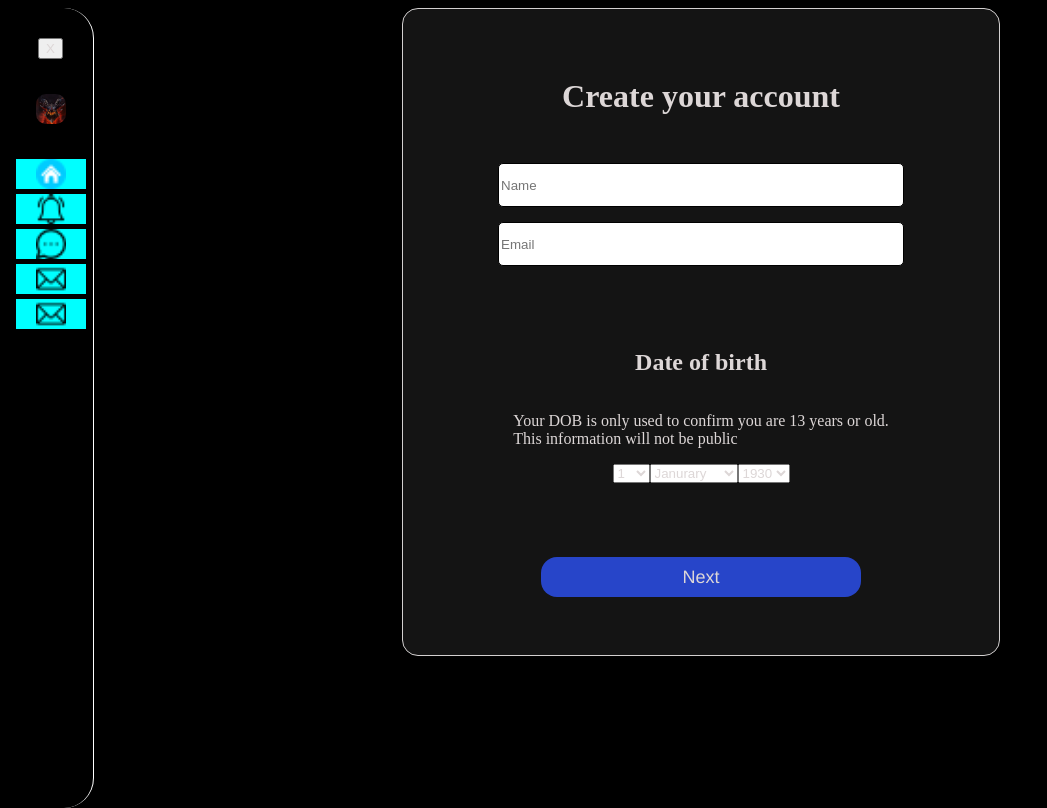
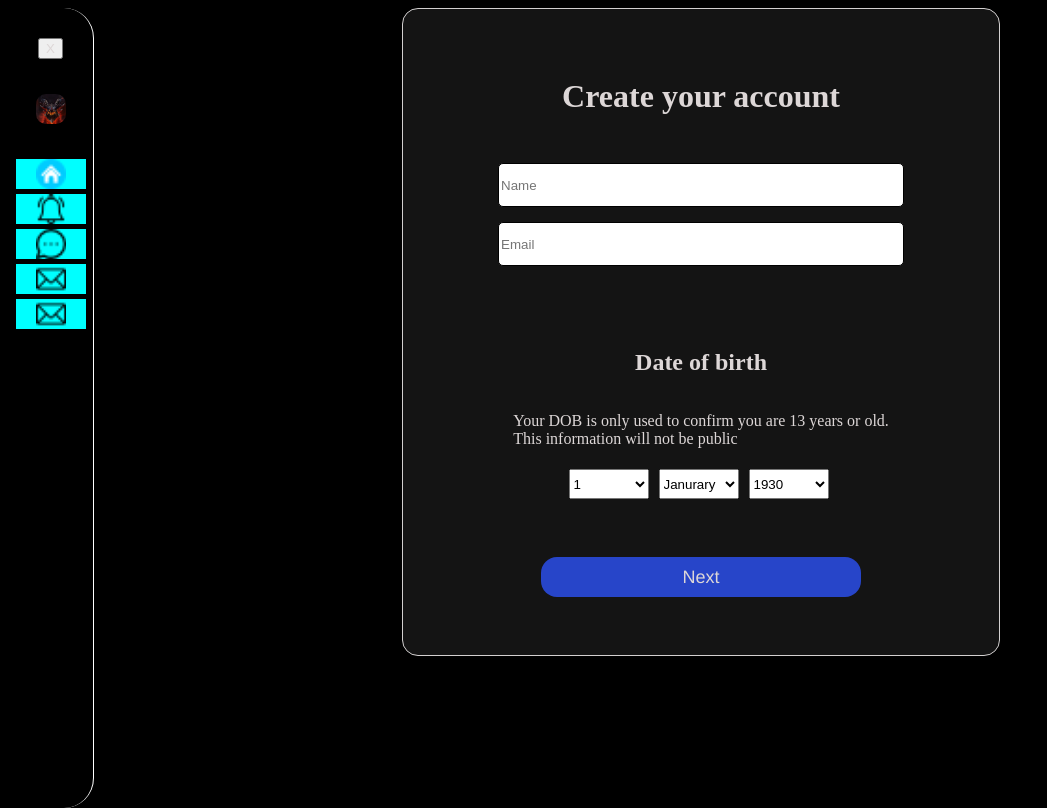
Before and after one commit to Ejswarrior/hookset, a Next.js app: page /create-account in a window 1280 px wide. Shown: the whole page, without its empty margins (0-1047 px from the left). Built offline with nearby package versions, Linux system fonts and the light colour scheme.

Commit message:
More styles

```diff
--- a/app/create-account/CreateAccount.module.scss
+++ b/app/create-account/CreateAccount.module.scss
@@ -27,6 +27,11 @@
             align-items: center;
             justify-content: center;
             margin-top: 48px;
+
+            .menuWrapper {
+                gap: 5px;
+                margin-right: 5px;
+            }
         }
     }
 
@@ -34,13 +39,10 @@
         margin-bottom: 15px;
     }
 
-    .buttonWrapper {
-
-    }
-
     .innerContainer {
         display: flex;
         align-items: center;
         flex-direction: column;
     }
+
 }
--- a/app/create-account/DetailsPage.tsx
+++ b/app/create-account/DetailsPage.tsx
@@ -40,13 +40,14 @@ export default function DetailsPage(props: DetailsPageProps) {
                     <div className={styles.datePicker}>
                         <h2 className={styles.subtitle}>Date of birth</h2>
                         <p className={styles.disclaimerText}>Your DOB is only used to confirm you are 13 years or old. <br/> This information will not be public</p>
-                        <div>
+                        <div className={styles.menuWrapper}>
                             <SelectOptions data={day}/>
                             <SelectOptions data={month}/>
                             <SelectOptions data={year}/>
                         </div>
                     </div>
                 </div>
+
                 <div className={styles.buttonWrapper}>
                     <ButtonPrimary onClick={onClick} variation="primary" type="button">Next</ButtonPrimary>
                 </div>
--- /dev/null
+++ b/components/BasicComponents/SelectOptions/SelectOptions.module.scss
@@ -0,0 +1,10 @@
+.select {
+    width: 80px;
+    height: 30px;
+    margin: 5px;
+    color: #000000;
+}
+
+.select-select {
+    display: none;
+}
--- a/components/BasicComponents/SelectOptions/SelectOptions.tsx
+++ b/components/BasicComponents/SelectOptions/SelectOptions.tsx
@@ -1,4 +1,5 @@
 import { SurfaceProps } from "@/utils/SharedProps";
+import styles from './SelectOptions.module.scss';
 
 export interface OptionProps extends SurfaceProps {
     label?: string;
@@ -14,7 +15,7 @@ export interface SelectOptionsProps extends OptionProps {
 export default function SelectOptions(props: SelectOptionsProps){
     const {data} = props;
     return (
-            <select>
+            <select className={styles.select}>
                 {data && data.map((optionItem) => (
                     <option key={optionItem.label} value={optionItem.value} disabled={optionItem.disabled}>{optionItem.label}</option>
                 ))}
```
